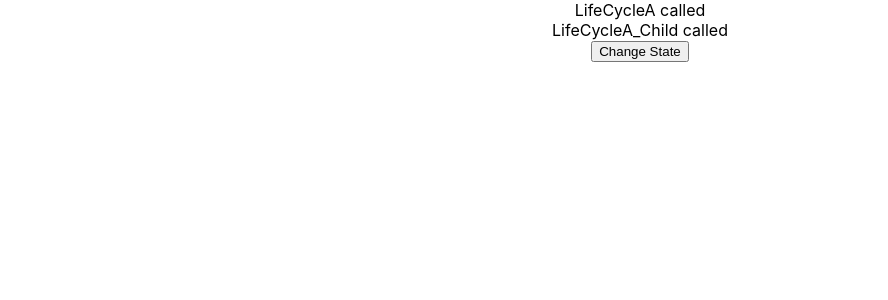
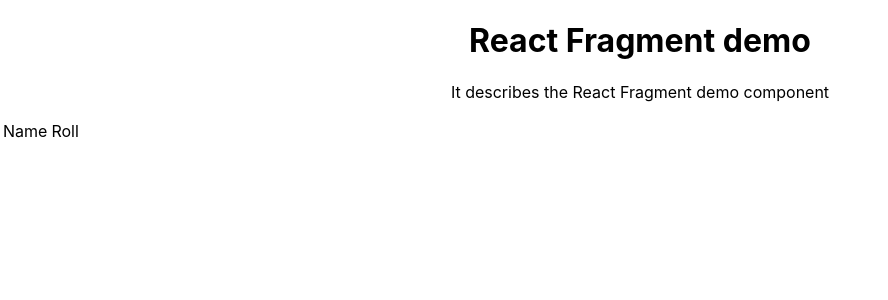
Before and after one commit to Soumya1910/Reactjs-basic, a React (Create React App) app: page / in a window 1280 px wide. Shown: the top 300 px of the page, without its empty margins (0-888 px from the left). Built offline with nearby package versions, Linux system fonts and the light colour scheme.

Commit message:
Fragment Demo:

```diff
--- a/src/App.js
+++ b/src/App.js
@@ -12,6 +12,8 @@
 import List_Rendering from './component/List_Rendering';
 import Form from './component/Form';
 import LifeCycleA from './component/LifeCycleA';
+import ReactFragment from './component/React-Fragment';
+import Table from './component/Table';
 
 function App() {
   return (
@@ -36,7 +38,9 @@
       {/* <Greetings /> */}
       {/* <List_Rendering /> */}
       {/* <Form /> */}
-      <LifeCycleA />
+      {/* <LifeCycleA /> */}
+      <ReactFragment/>
+      <Table />
     </div>
   );
 }
--- /dev/null
+++ b/src/component/Column.js
@@ -0,0 +1,24 @@
+import React from 'react'
+
+function Column() {
+    return (
+        /* <div>
+            <td>Name</td>
+            <td>Roll</td>
+        </div> */
+
+        // If we run the above segment it throws error in console that "<div> cannot appear as a child of <tr>"
+        /*<React.Fragment>
+            <td>Name</td>
+            <td>Roll</td>
+        </React.Fragment> */
+
+        // both the equivalent
+        <>
+            <td>Name</td>
+            <td>Roll</td>
+        </>
+    )
+}
+
+export default Column
--- /dev/null
+++ b/src/component/React-Fragment.js
@@ -0,0 +1,34 @@
+import React from 'react'
+
+function ReactFragment() {
+    // return (
+    //     <div>
+    //         <h1>React Fragment demo</h1>
+    //         <p>It describes the React Fragment demo component</p>
+    //     </div>
+    // );
+    // if we inspect above element it will contain extra div tag
+    /**
+     * <div id="root">
+     *  <div class = "App">
+     *      <div>
+     *          <h1>React Fragment demo</h1>
+                <p>It describes the React Fragment demo component</p>
+            </div>
+        </div>
+        </div>
+     */
+
+    // Now we will be using React-Fragment to avoid this extra div tag
+
+    return (
+        <React.Fragment>
+            <h1>React Fragment demo</h1>
+            <p>It describes the React Fragment demo component</p>
+        </React.Fragment>
+    );
+
+
+}
+
+export default ReactFragment
--- /dev/null
+++ b/src/component/Table.js
@@ -0,0 +1,16 @@
+import React from 'react'
+import Column from './Column'
+
+function Table() {
+    return (
+        <table>
+           <tbody>
+                <tr>
+                    <Column />
+                </tr>
+            </tbody>
+        </table>
+    )
+}
+
+export default Table
```
